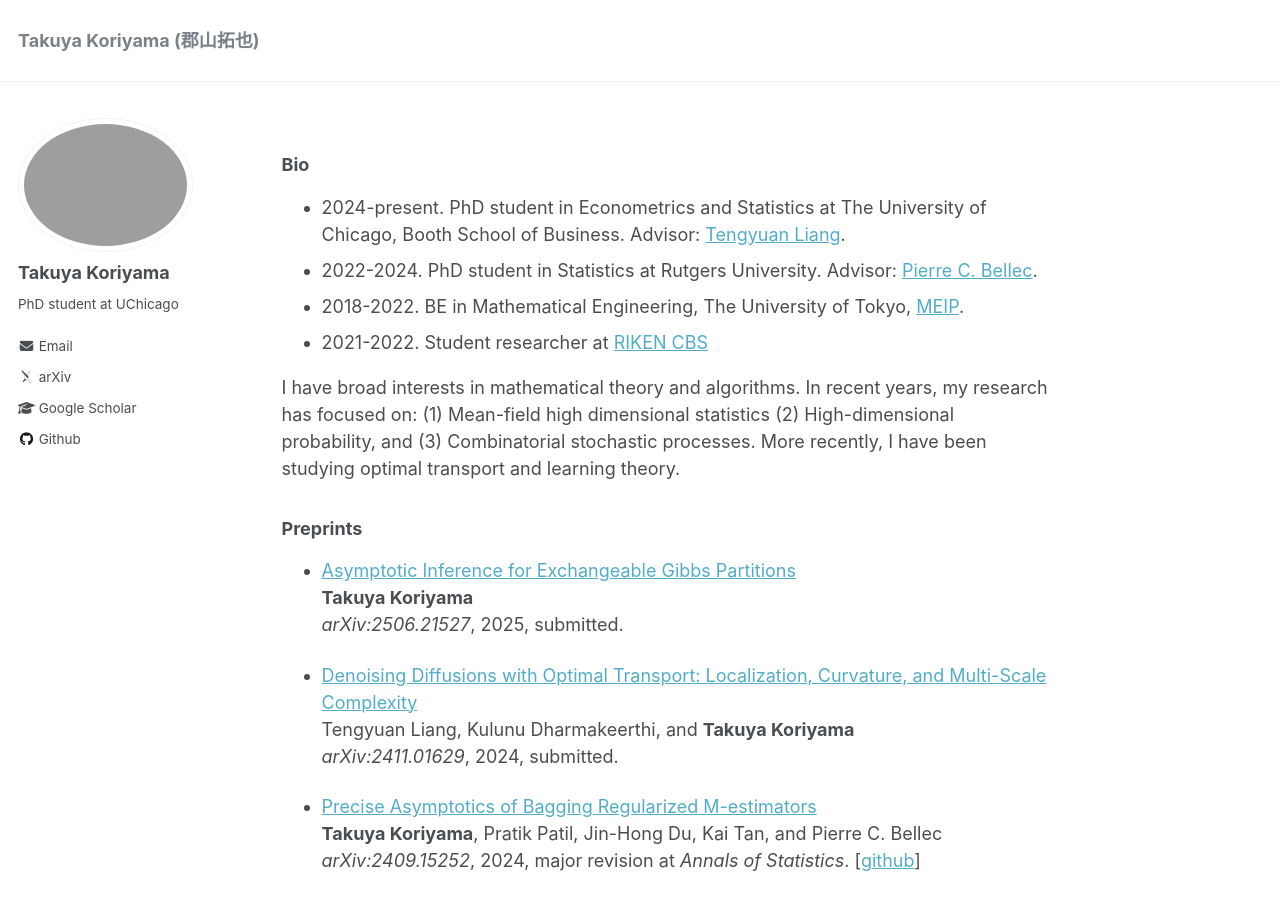
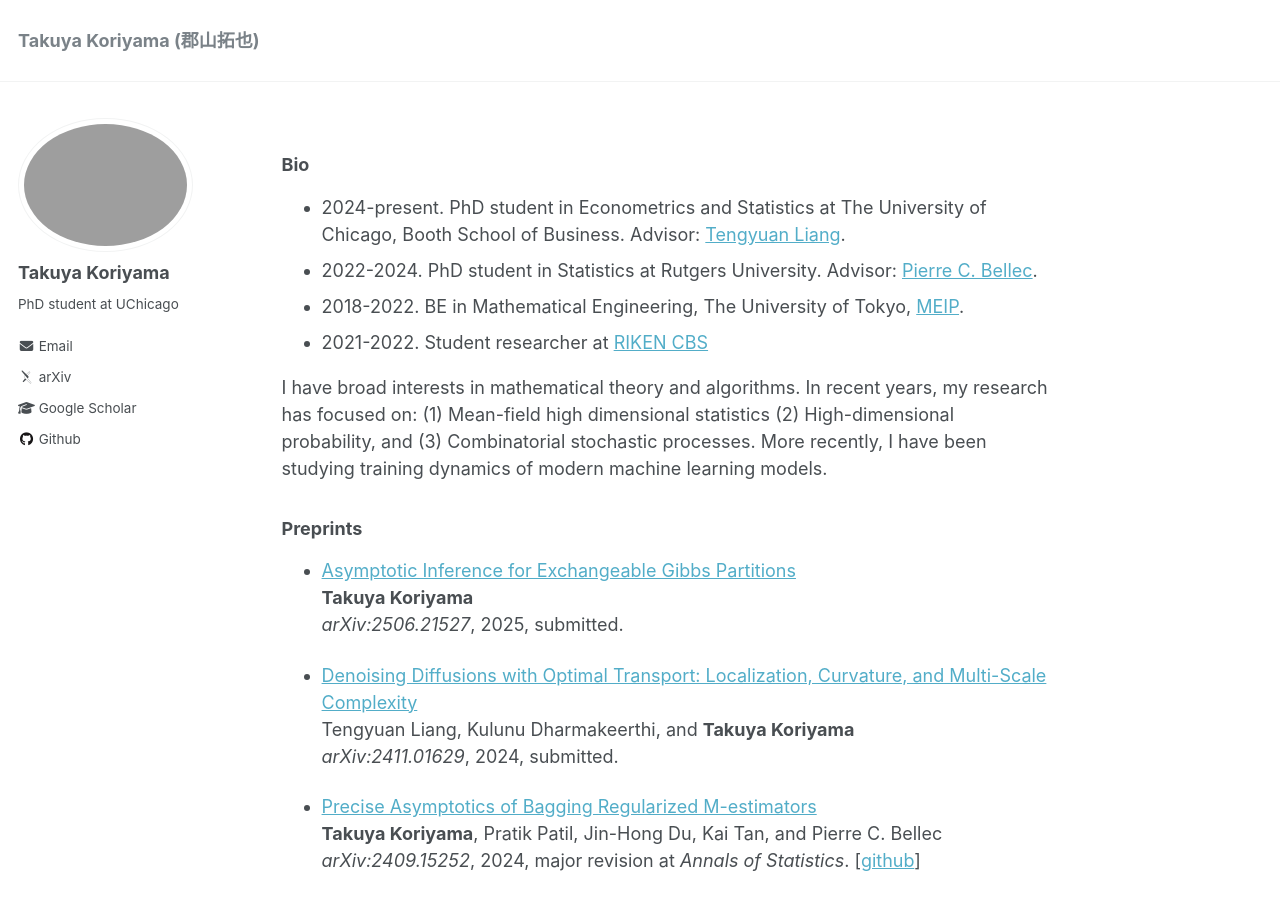
Before and after one commit to TakuyaKoriyama/takuyakoriyama.github.io, a Jekyll site: the page built from _pages/about.md, in a window 1280 px wide and 900 px high. Built offline with Jekyll 4.4.1, drawn with Linux system fonts in a browser that asks for light colours; some web fonts are replaced.

Commit message:
Update about.md

```diff
--- a/_pages/about.md
+++ b/_pages/about.md
@@ -27,7 +27,8 @@ I have broad interests in mathematical theory and algorithms. In recent years, m
 (1) Mean-field high dimensional statistics
 (2) High-dimensional probability, and
 (3) Combinatorial stochastic processes.
-More recently, I have been studying optimal transport and learning theory.
+More recently, I have been studying training dynamics of modern machine learning models.
+
 
 ### Preprints
 * [Asymptotic Inference for Exchangeable Gibbs Partitions](https://arxiv.org/abs/2506.21527)\\
```
